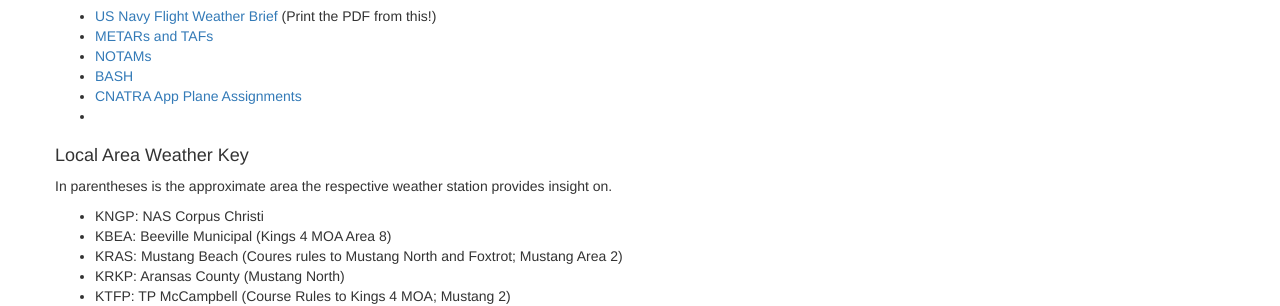
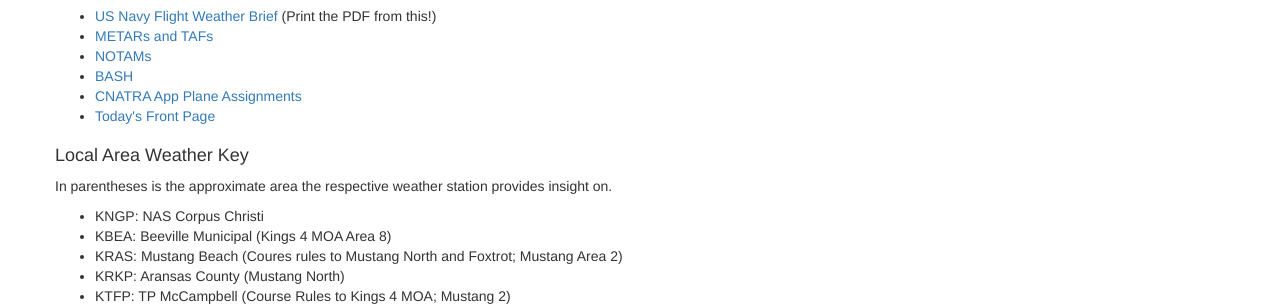
Before and after one commit to courserules/courserules.github.io, a Jekyll site: the page built from brief.html, in a window 1280 px wide and 900 px high. Shown: the part 200-506 px from the top of the window. Built offline with Jekyll 4.4.1, drawn with Linux system fonts in a browser that asks for light colours.

Commit message:
with a link to click this time

```diff
--- a/brief.html
+++ b/brief.html
@@ -16,7 +16,7 @@
 				<li><a href="https://www.notams.faa.gov/dinsQueryWeb/queryRetrievalMapAction.do?method=displayByICAOs&reportType=RAW&formatType=DOMESTIC&retrieveLocId=kngp+kngt+knwl+krkp+ktfp+kcrp+kvct+knqi&actionType=notamRetrievalByICAOs" target="_blank">NOTAMs</a></li>
 				<li><a href="http://www.usahas.com/AHASMap.html?Area=VT-28" target="_blank">BASH</a></li>
 				<li><a href="http://www.cnatra.navy.mil" target="_blank">CNATRA App Plane Assignments</a></li>
-				<li><a href="https://www.cnatra.navy.mil/scheds/tw4/SQ-VT-28/!{{ page.date | date: "%Y-%m-%d" }}!VT-28!Frontpage.pdf"></a></li>
+				<li><a href="https://www.cnatra.navy.mil/scheds/tw4/SQ-VT-28/!{{ page.date | date: "%Y-%m-%d" }}!VT-28!Frontpage.pdf">Today's Front Page</a></li>
 			</ul>
 		</div><!-- /span -->
 
```
